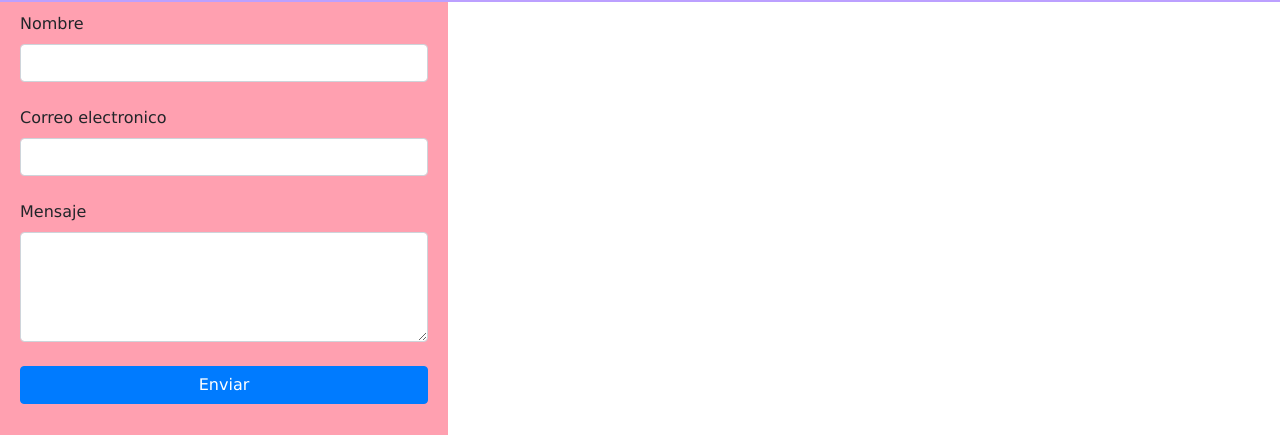
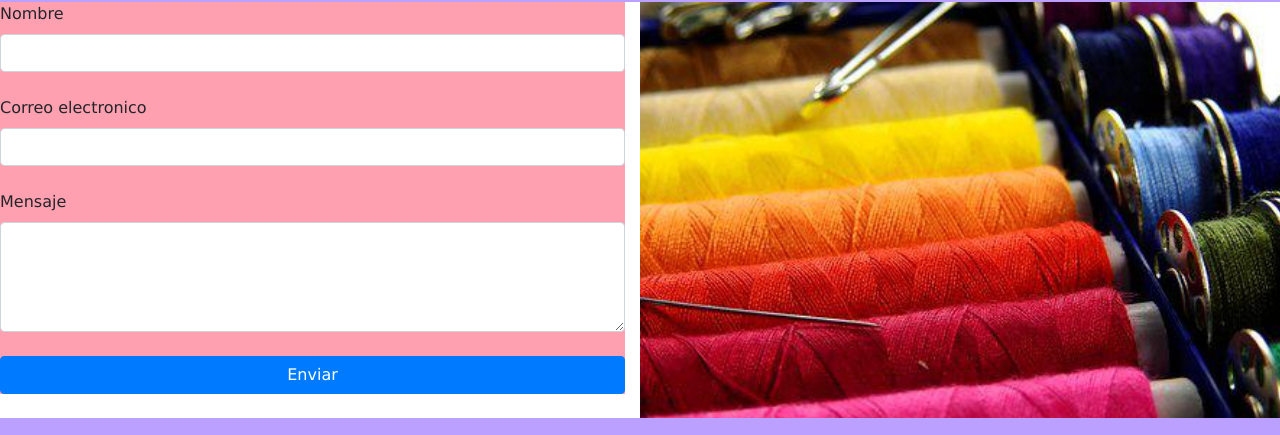
Before and after one commit to Tatotkd/ideaBurrut, a plain HTML site: page Pages/contacto.html in a window 1280 px wide. Shown: the part 94-529 px from the top of the page. Drawn offline with nearby package versions, Linux system fonts and the light colour scheme; a web font is replaced by a local one.

Commit message:
implementacion de boostrap en index y contacto

```diff
--- a/Pages/contacto.html
+++ b/Pages/contacto.html
@@ -6,7 +6,7 @@
     <meta name="viewport" content="width=device-width, initial-scale=1.0">
     <link rel="stylesheet" href="https://cdn.jsdelivr.net/npm/bootstrap@4.6.2/dist/css/bootstrap.min.css"
     integrity="sha384-xOolHFLEh07PJGoPkLv1IbcEPTNtaed2xpHsD9ESMhqIYd0nLMwNLD69Npy4HI+N" crossorigin="anonymous">
-    <link rel="stylesheet" href="/estilos.css">
+    <link rel="stylesheet" href="../estilos.css">
     <link rel="preconnect" href="https://fonts.googleapis.com">
   <link rel="preconnect" href="https://fonts.gstatic.com" crossorigin>
   <link href="https://fonts.googleapis.com/css2?family=Edu+VIC+WA+NT+Beginner&display=swap" rel="stylesheet">
@@ -38,7 +38,8 @@
   <!-- Fin de navbar boostrap -->
   <!-- Comienzo de main -->
   <main class="conteiner-fluid">
-  <div class="col-l-12">
+    <div class="row">
+  <div class="col-lg-6">
   <form class="formulario">
     <!-- Name input -->
     <div class="form-outline mb-4">
@@ -62,7 +63,10 @@
     <!-- Submit button -->
     <button type="submit" class="btn btn-primary btn-block mb-4">Enviar</button>
   </form>
-  <div class="imagen-left col-l-6"></div>
+</div>
+  <div class="imagen-left col-lg-6">
+    <!-- <img src="../imagenes/Coser1.webp" alt=""> -->
+  </div>
 </div>
 </main>
 
--- a/estilos.css
+++ b/estilos.css
@@ -170,14 +170,16 @@ section{
 
 .formulario{
     background-color: #ffa0b0;
-    width: 35%;
     height: auto;
     padding: 10px 20px;
     margin: 0;
+    padding: 0;
 }
 .imagen-left{
     background-image: url(./imagenes/Hilos.jpg);
     height: auto;
+    background-repeat: no-repeat;
+    background-size: cover;
 }
 
 
```
